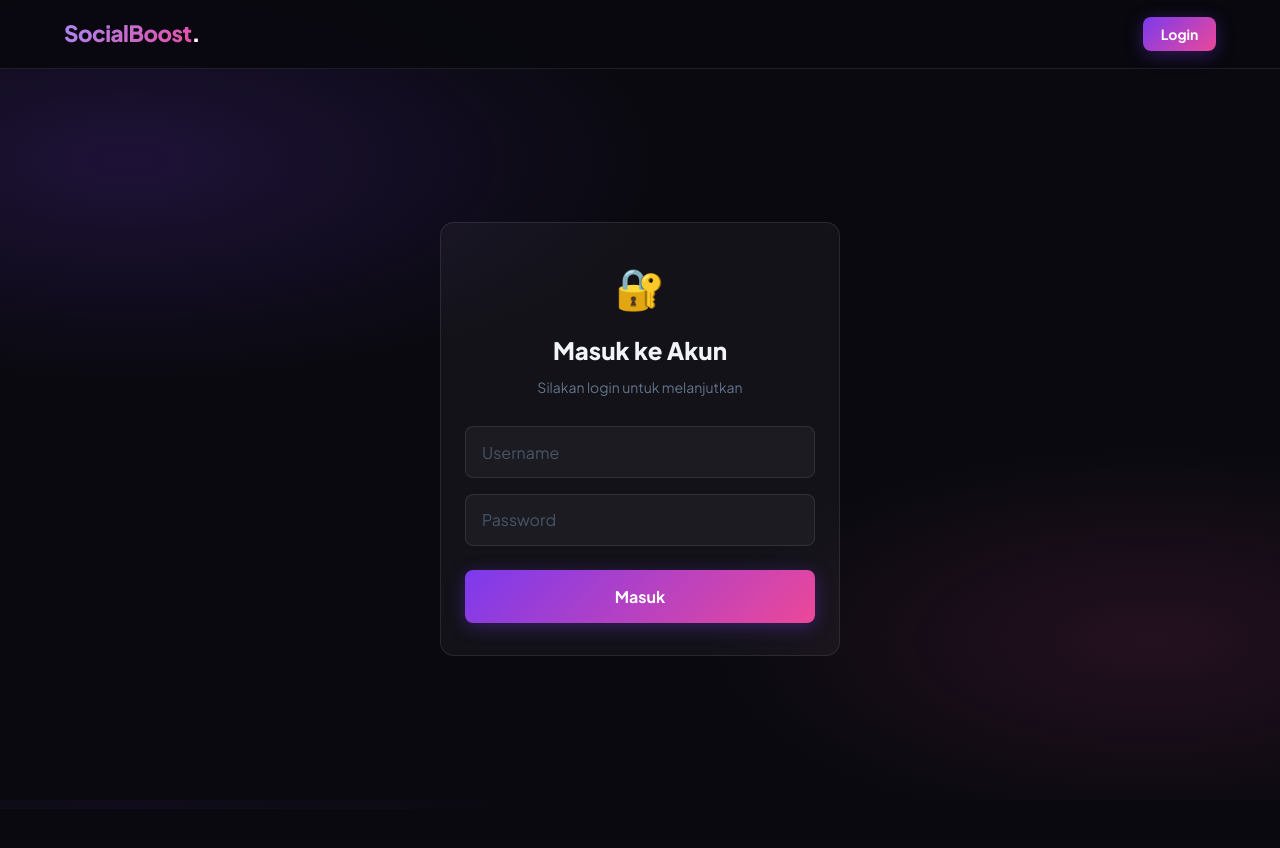
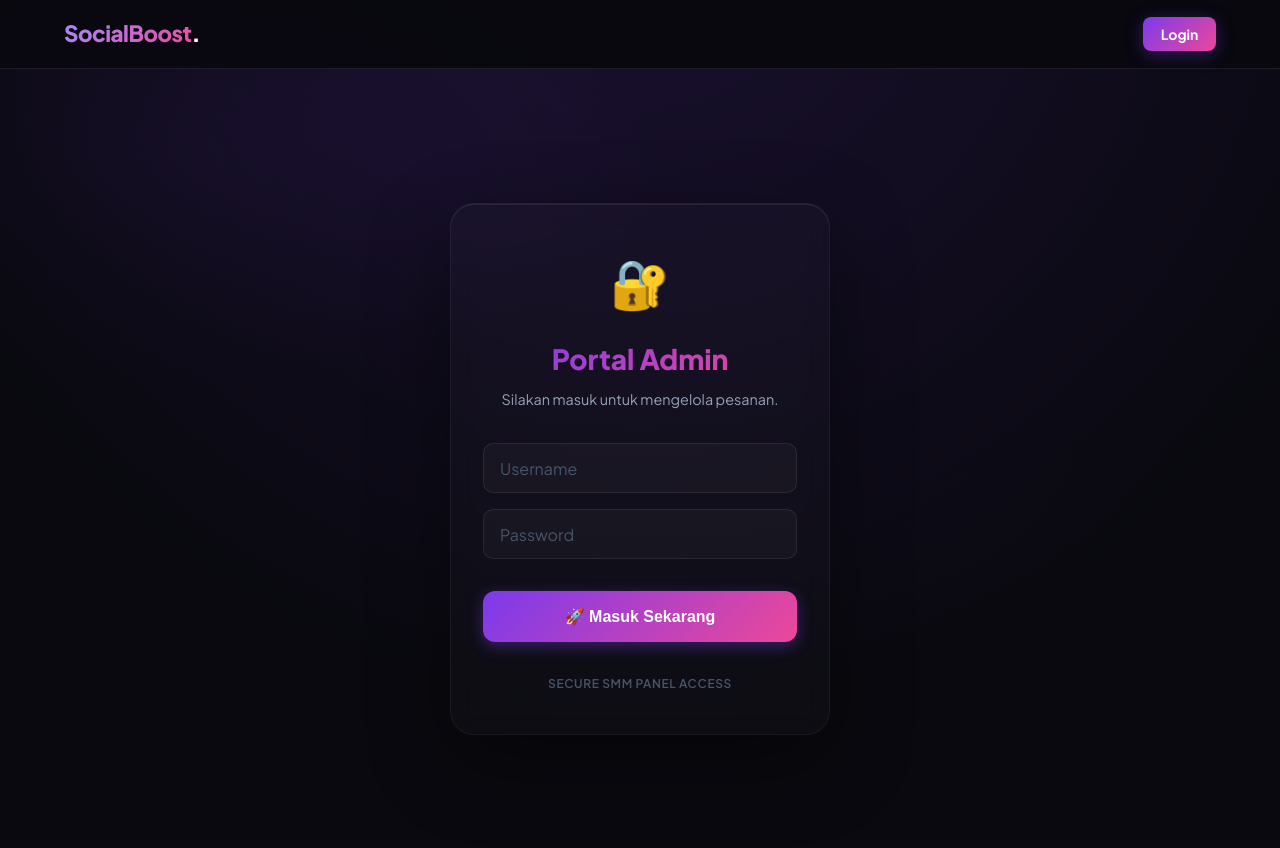
Before and after one commit to farhanalyamani/smm-panel-premium, a Next.js app: page /login in a window 1280 px wide. Shown: the top 848 px of the page. Before the commit the page ends 809 px from the top, so only its background shows below. Built offline with nearby package versions, Linux system fonts and the light colour scheme.

Commit message:
style: redesign login page with premium glassmorphism UI

```diff
--- a/app/globals.css
+++ b/app/globals.css
@@ -752,18 +752,23 @@ select.form-select {
   display: flex;
   justify-content: center;
   align-items: center;
-  min-height: calc(100dvh - 60px);
+  min-height: 100dvh;
   padding: 1.5rem 1.2rem;
+  background: radial-gradient(circle at 50% -20%, rgba(124, 58, 237, 0.15), rgba(9, 9, 15, 1) 70%);
 }
 
 .login-card {
   width: 100%;
-  max-width: 400px;
-  background: var(--surface);
-  border: 1px solid var(--border);
-  border-radius: var(--radius);
-  padding: 2rem 1.5rem;
+  max-width: 380px;
+  background: rgba(255, 255, 255, 0.02);
+  border: 1px solid rgba(255, 255, 255, 0.05);
+  border-radius: 24px;
+  padding: 2.5rem 2rem;
   text-align: center;
+  box-shadow: 0 25px 80px rgba(0, 0, 0, 0.4), inset 0 1px 0 rgba(255,255,255,0.08);
+  backdrop-filter: blur(12px);
+  -webkit-backdrop-filter: blur(12px);
+  animation: pop-in 0.4s cubic-bezier(0.16, 1, 0.3, 1);
 }
 
 /* ===== MARQUEE TICKER ===== */
--- a/app/login/page.js
+++ b/app/login/page.js
@@ -37,12 +37,12 @@ export default function LoginPage() {
   return (
     <div className="login-wrapper">
       <div className="login-card">
-        <div style={{ fontSize: '2.5rem', marginBottom: '0.75rem' }}>🔐</div>
-        <h1 style={{ fontSize: '1.5rem', fontWeight: 800, marginBottom: '0.4rem' }}>
-          Masuk ke Akun
+        <div style={{ fontSize: '3rem', marginBottom: '1rem', animation: 'pop-in 0.5s cubic-bezier(0.175, 0.885, 0.32, 1.275)' }}>🔐</div>
+        <h1 style={{ fontSize: '1.75rem', fontWeight: 800, marginBottom: '0.4rem', background: 'linear-gradient(135deg, #7c3aed, #ec4899)', WebkitBackgroundClip: 'text', WebkitTextFillColor: 'transparent' }}>
+          Portal Admin
         </h1>
-        <p style={{ color: '#64748b', fontSize: '0.875rem', marginBottom: '1.75rem' }}>
-          Silakan login untuk melanjutkan
+        <p style={{ color: '#94a3b8', fontSize: '0.9rem', marginBottom: '2rem' }}>
+          Silakan masuk untuk mengelola pesanan.
         </p>
 
         <form onSubmit={handleLogin} style={{ display: 'flex', flexDirection: 'column', gap: '1rem' }}>
@@ -53,6 +53,7 @@ export default function LoginPage() {
             value={username}
             onChange={(e) => setUsername(e.target.value)}
             autoComplete="username"
+            style={{ background: 'rgba(255,255,255,0.03)', border: '1px solid rgba(255,255,255,0.08)', borderRadius: '10px', padding: '0.85rem 1rem', color: '#fff' }}
             required
           />
           <input
@@ -62,6 +63,7 @@ export default function LoginPage() {
             value={password}
             onChange={(e) => setPassword(e.target.value)}
             autoComplete="current-password"
+            style={{ background: 'rgba(255,255,255,0.03)', border: '1px solid rgba(255,255,255,0.08)', borderRadius: '10px', padding: '0.85rem 1rem', color: '#fff' }}
             required
           />
 
@@ -73,13 +75,29 @@ export default function LoginPage() {
 
           <button
             type="submit"
-            className="btn-primary"
             disabled={loading}
-            style={{ marginTop: '0.5rem', padding: '1rem' }}
+            style={{
+              marginTop: '1rem',
+              padding: '1rem',
+              background: 'linear-gradient(135deg, #7c3aed, #ec4899)',
+              border: 'none',
+              borderRadius: '12px',
+              color: '#fff',
+              fontWeight: 800,
+              fontSize: '1rem',
+              cursor: loading ? 'not-allowed' : 'pointer',
+              opacity: loading ? 0.7 : 1,
+              boxShadow: '0 4px 15px rgba(124, 58, 237, 0.4)',
+              transition: 'all 0.2s ease'
+            }}
           >
-            {loading ? '⏳ Memproses...' : 'Masuk'}
+            {loading ? '⏳ Memproses...' : '🚀 Masuk Sekarang'}
           </button>
         </form>
+
+        <div style={{ marginTop: '2rem', fontSize: '0.75rem', color: '#475569', fontWeight: 600, letterSpacing: '0.05em' }}>
+          SECURE SMM PANEL ACCESS
+        </div>
       </div>
     </div>
   );
```
